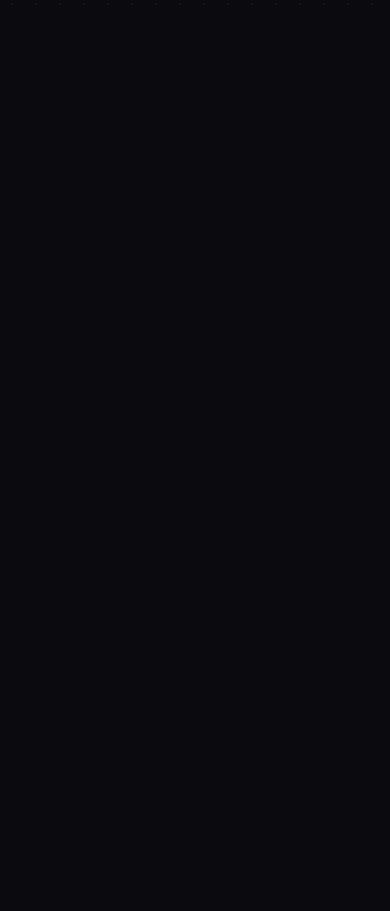
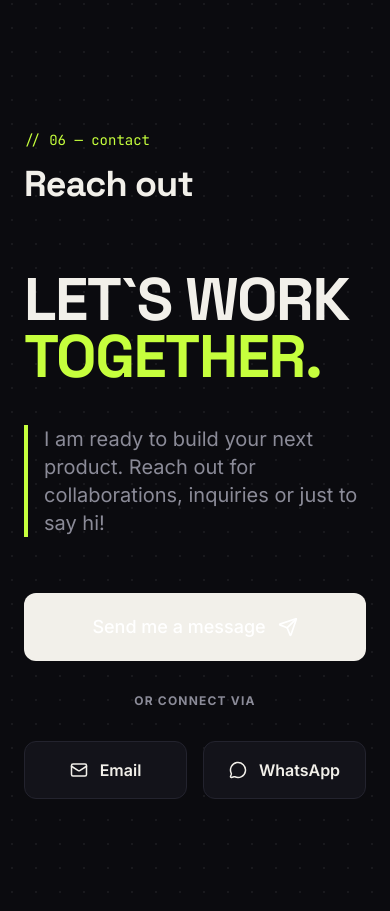
Before and after one commit to anold-a/amani-portfolio, a Next.js app: page / in a window 390 px wide. Shown: the part 6680-7591 px from the top of the page. Before the commit the page ends 6698 px from the top, so only its background shows below. Built offline with nearby package versions, Linux system fonts and the light colour scheme.

Commit message:
implemented contact section with mailto/WhatsApp links

```diff
--- a/app/page.tsx
+++ b/app/page.tsx
@@ -6,6 +6,7 @@ import Certs from "@/components/homepage/Certs";
 import Experience from "@/components/homepage/Experience";
 import Refs from "@/components/homepage/Refs";
 import Projects from "@/components/homepage/Projects";
+import Contact from "@/components/homepage/Contact";
 
 
 export default function Home() {
@@ -18,6 +19,7 @@ export default function Home() {
     <Experience />
     <Refs />
     <Projects />
+    <Contact />
     </>
 
   );
--- /dev/null
+++ b/components/homepage/Contact.tsx
@@ -0,0 +1,32 @@
+import { Mail, MessageCircle, Send } from "lucide-react";
+import SharedUI from "@/components/layout/SharedUI";
+import { profile } from "@/lib/data";
+
+const btn = "flex items-center justify-center gap-3 rounded-xl border border-line bg-card px-6 py-4 font-semibold transition hover:border-brand";
+
+export default function Contact() {
+  return (
+    <SharedUI id="contact" index ="06" title="Reach out">
+      <div className="grid items-center gap-14 md:grid-cols-2">
+        <div>
+          <h3 className="font-display text-6xl font-black leading-[0.95] tracking-tight sm:text-8xl">
+            LET`S WORK <span className="text-brand">TOGETHER.</span>
+          </h3>
+          <p className="mt-10 max-w-md border-l-4 border-brand pl-4 text-xl text-muted">
+            I am ready to build your next product. Reach out for collaborations, inquiries or just to say hi!
+          </p>
+        </div>
+        <div>
+          <a href={`mailto:${profile.email}`} className="flex items-center justify-center gap-3 rounded-xl bg-ink px-6 py-5 text-lg font-medium text-white">
+            Send me a message <Send size={20} />
+          </a>
+          <p className="my-8 text-center text-xs font-bold uppercase tracking-widest text-muted">Or connect via</p>
+          <div className="grid grid-cols-2 gap-4">
+            <a href={`mailto:${profile.email}`} className={btn}><Mail size={18} /> Email</a>
+            <a href={profile.whatsapp} target="_blank" rel="noreferrer" className={btn}><MessageCircle size={18} /> WhatsApp</a>
+          </div>
+        </div>
+      </div>
+    </SharedUI>
+  );
+}
```
